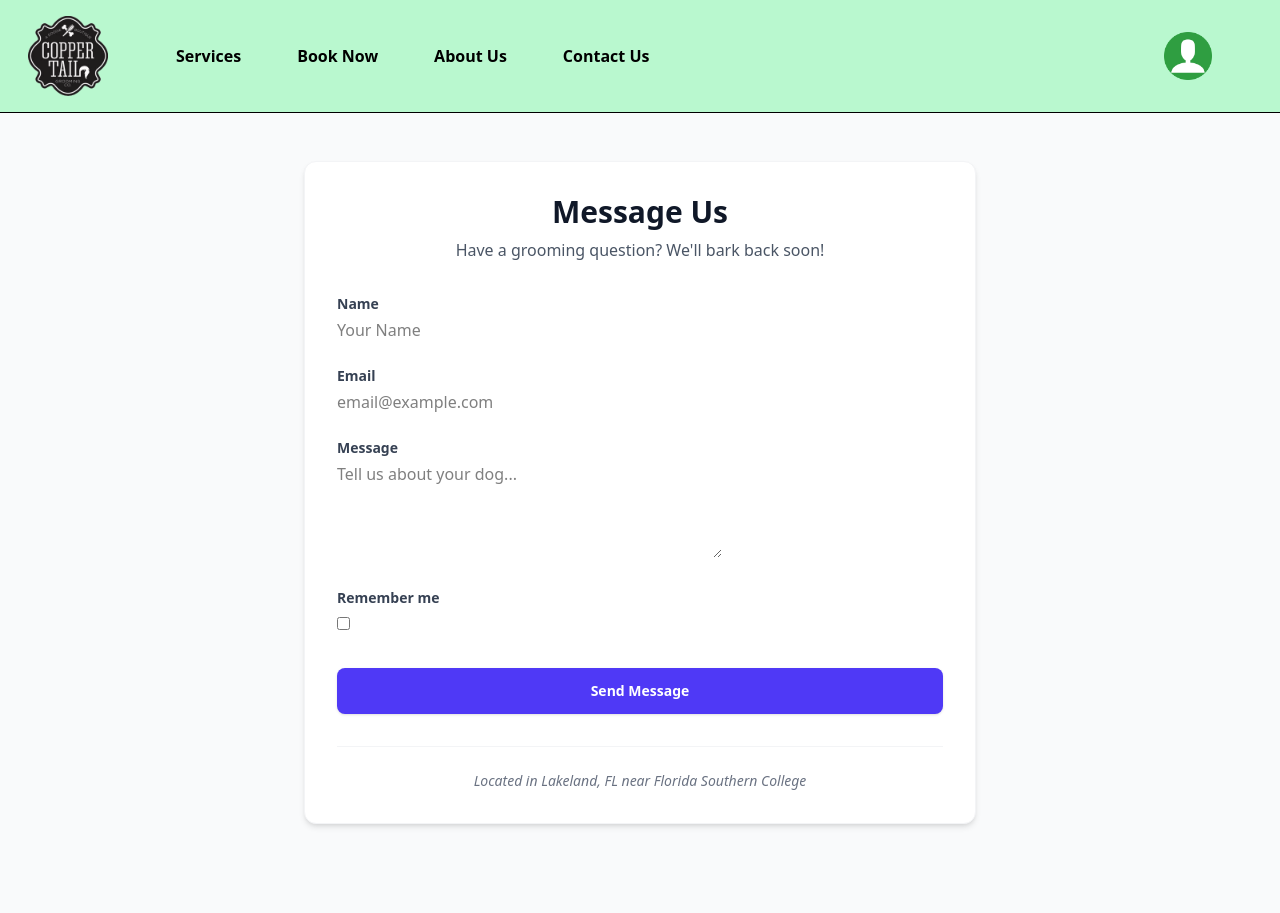
After one commit to alexb544/team2-coppertail-website, a Django app: page /contact/ in a window 1280 px wide. The commit adds this page. Run offline with Django 5.2, Linux system fonts and the light colour scheme.

Commit message:
contact us page

```diff
--- a/accounts/forms.py
+++ b/accounts/forms.py
@@ -67,5 +67,26 @@ class LoginForm(AuthenticationForm):
             'id': 'password',
         })
     )
+class ContactForm(forms.Form):
+    name = forms.CharField(
+        max_length=100,
+        widget=forms.TextInput(attrs={
+            'placeholder': 'Your Name',
+            'class': 'form-control'
+        })
+    )
+    email = forms.EmailField(
+        widget=forms.EmailInput(attrs={
+            'placeholder': 'email@example.com',
+            'class': 'form-control'
+        })
+    )
+    message = forms.CharField(
+        widget=forms.Textarea(attrs={
+            'placeholder': 'Tell us about your dog...',
+            'class': 'form-control',
+            'rows': 4
+        })
+    )
 
     remember_me = forms.BooleanField(required=False)
--- a/accounts/templates/accounts/base.html
+++ b/accounts/templates/accounts/base.html
@@ -19,6 +19,7 @@
 					<li class="xs:px-2 sm:px-3 md:px-3 lg:px-5 xl:px-7"> <a class="hover:text-orange-600" id="services" href="{% url 'accounts:services' %}">Services</a> </li>
 					<li class="xs:px-2 sm:px-3 md:px-3 lg:px-5 xl:px-7"> <a class="hover:text-orange-600" id="appointment" href="{% url 'booking:booking_create' %}">Book Now</a> </li>
 					<li class="xs:px-2 sm:px-3 md:px-3 lg:px-5 xl:px-7"> <a class="hover:text-orange-600" id="about" href="{% url 'accounts:about' %}">About Us</a> </li>
+					<li class="xs:px-2 sm:px-3 md:px-3 lg:px-5 xl:px-7"> <a class="hover:text-orange-600" id="contact" href="{% url 'accounts:contact' %}">Contact Us</a> </li>
 				</ul>
 			</div>
 			<div class="group">
--- /dev/null
+++ b/accounts/templates/accounts/contact.html
@@ -0,0 +1,49 @@
+{% extends 'accounts/base.html' %}
+
+{% block content %}
+<div class="min-h-screen bg-gray-50 py-12 px-4 sm:px-6 lg:px-8">
+  <div class="max-w-md mx-auto bg-white rounded-xl shadow-md overflow-hidden md:max-w-2xl p-8 border border-gray-100">
+
+    <div class="text-center mb-8">
+      <h2 class="text-3xl font-bold text-gray-900">Message Us</h2>
+      <p class="mt-2 text-gray-600">Have a grooming question? We'll bark back soon!</p>
+    </div>
+
+    {% if messages %}
+      {% for message in messages %}
+        <div class="mb-6 p-4 rounded-lg bg-green-50 text-green-800 border border-green-200 text-sm font-medium text-center">
+          {{ message }}
+        </div>
+      {% endfor %}
+    {% endif %}
+
+    <form method="POST" class="space-y-6">
+      {% csrf_token %}
+
+      {% for field in form %}
+        <div>
+          <label for="{{ field.id_for_label }}" class="block text-sm font-semibold text-gray-700 mb-1">
+            {{ field.label }}
+          </label>
+          {{ field }}
+          {% if field.errors %}
+            <p class="mt-1 text-xs text-red-500">{{ field.errors.0 }}</p>
+          {% endif %}
+        </div>
+      {% endfor %}
+
+      <div class="pt-2">
+        <button type="submit" class="w-full flex justify-center py-3 px-4 border border-transparent rounded-lg shadow-sm text-sm font-bold text-white bg-indigo-600 hover:bg-indigo-700 focus:outline-none focus:ring-2 focus:ring-offset-2 focus:ring-indigo-500 transition duration-150">
+          Send Message
+        </button>
+      </div>
+    </form>
+
+    <div class="mt-8 pt-6 border-t border-gray-100 text-center">
+      <p class="text-sm text-gray-500 italic">
+        Located in Lakeland, FL near Florida Southern College
+      </p>
+    </div>
+  </div>
+</div>
+{% endblock %}
--- a/accounts/urls.py
+++ b/accounts/urls.py
@@ -4,7 +4,7 @@ from .views import CustomLoginView, ResetPasswordView
 from django.contrib.auth import views as auth_views
 from django.conf import settings
 from django.conf.urls.static import static
-
+from .views import ContactView
 app_name = 'accounts'
 
 urlpatterns = [
@@ -44,6 +44,10 @@ urlpatterns = [
     path('account/edit/', views.edit_account, name='edit_account'),
     path('account/add_dog/', views.add_dog, name='add_dog'),
     path('account/dog/<int:dog_id>/edit/', views.edit_dog, name='edit_dog'),
+    path('account/dog/<int:dog_id>/edit/', views.edit_dog, name='edit_dog'),
+    # Add this line:
+    path('contact/', ContactView.as_view(), name='contact'),
+
 ]
 
 # This tells Django where to look for your uploaded photos
--- a/accounts/views.py
+++ b/accounts/views.py
@@ -13,7 +13,10 @@ from .forms import UserRegisterForm, UserUpdateForm, ProfileUpdateForm, DogForm,
 from .models import Profile, Dog
 from services.models import Service
 from booking.models import Booking
-
+from .forms import ContactForm
+from django.views.generic import FormView
+from django.core.mail import EmailMessage, BadHeaderError
+from django.http import HttpResponse
 
 class CustomLoginView(LoginView):
     template_name = "accounts/login.html"
@@ -163,3 +166,33 @@ def services_view(request):
 
 def about(request):
     return render(request, 'accounts/about.html')
+
+class ContactView(FormView):
+    template_name = 'accounts/contact.html'
+    form_class = ContactForm
+    success_url = reverse_lazy('accounts:contact')
+
+    def form_valid(self, form):
+        name = form.cleaned_data['name']
+        user_email = form.cleaned_data['email']
+        message = form.cleaned_data['message']
+
+        subject = f"Coppertail Inquiry from {name}"
+        body = f"From: {user_email}\n\nMessage:\n{message}"
+
+        # Using EmailMessage class allows for the reply_to argument
+        email = EmailMessage(
+            subject=subject,
+            body=body,
+            from_email='noreply@coppertail.com',
+            to=['groomingcoppertail@gmail.com'],
+            reply_to=[user_email],
+        )
+
+        try:
+            email.send() # This calls the actual send method
+        except BadHeaderError:
+            return HttpResponse('Invalid header found.')
+
+        messages.success(self.request, "Success! We'll bark back as soon as we can.")
+        return super().form_valid(form)
```
